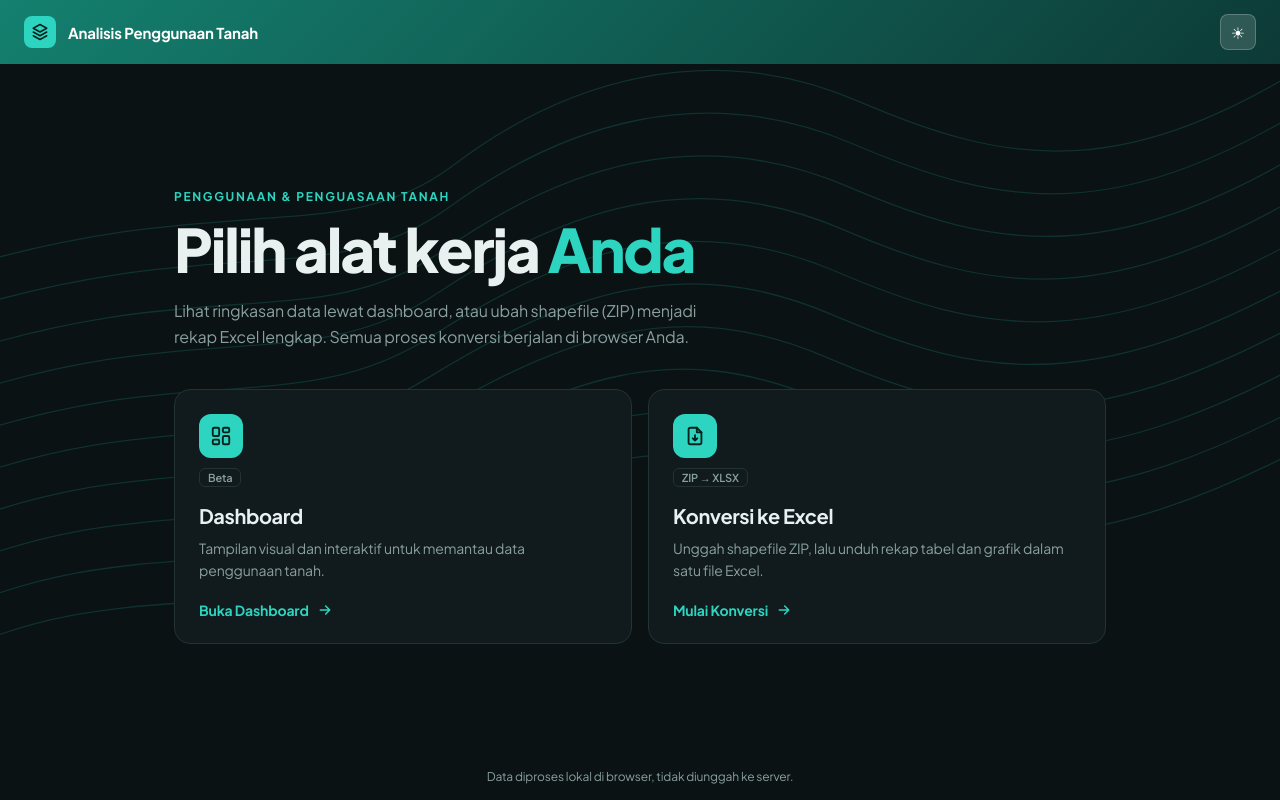
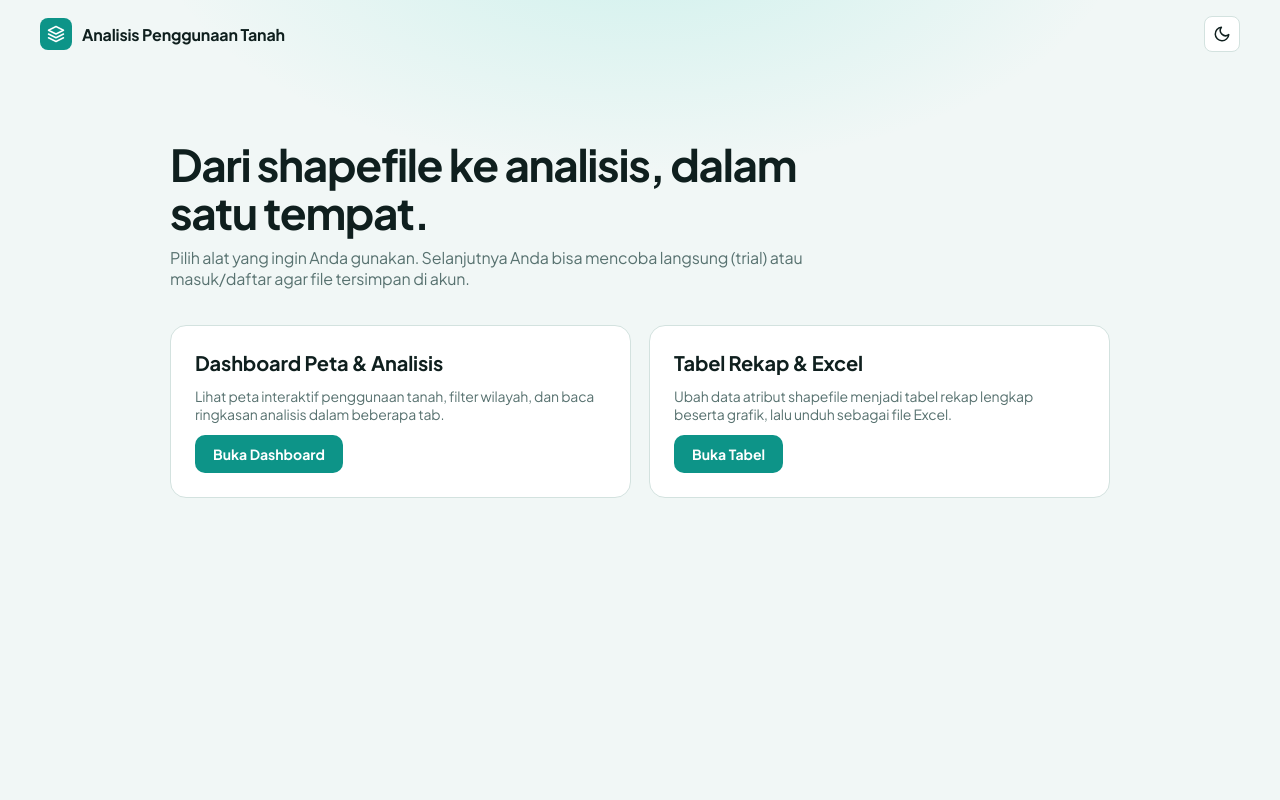
Before and after one commit to ferryferdyansyah/landing-bpn, a plain HTML site: page index.html in a window 1280 px wide. Drawn offline with nearby package versions, Linux system fonts and the light colour scheme.

Commit message:
Update index.html

```diff
--- a/index.html
+++ b/index.html
@@ -1,99 +1,121 @@
 <!DOCTYPE html>
 <html lang="id">
 <head>
-<meta charset="utf-8">
+<meta charset="UTF-8">
 <meta name="viewport" content="width=device-width, initial-scale=1">
 <title>Analisis Penggunaan Tanah</title>
-<link rel="preconnect" href="https://fonts.googleapis.com"><link rel="preconnect" href="https://fonts.gstatic.com" crossorigin>
-<link href="https://fonts.googleapis.com/css2?family=Plus+Jakarta+Sans:wght@400;500;600;700;800&display=swap" rel="stylesheet">
-<script>document.documentElement.dataset.theme="dark"</script>
+<link rel="preconnect" href="https://fonts.googleapis.com">
+<link rel="preconnect" href="https://fonts.gstatic.com" crossorigin>
+<link href="https://fonts.googleapis.com/css2?family=Plus+Jakarta+Sans:wght@400;500;600;700&display=swap" rel="stylesheet">
+<script>
+try{document.documentElement.dataset.theme=localStorage.theme||(matchMedia("(prefers-color-scheme:dark)").matches?"dark":"light")}catch(e){document.documentElement.dataset.theme="light"}
+</script>
 <style>
-:root{--bg:#0a1214;--card:#111b1d;--card2:#16242a;--bd:#223235;--tx:#e8f1f0;--mut:#8aa09e;--acc:#2dd4bf;--acc-tx:#04211d;
- --hero:linear-gradient(135deg,#14806f 0%,#0d3a36 100%);--line:#2dd4bf;--lo:.16}
-:root[data-theme=light]{--bg:#f1f7f6;--card:#fff;--card2:#eaf3f1;--bd:#d3e2df;--tx:#0f1f1e;--mut:#587270;--acc:#0d9488;--acc-tx:#fff;
- --hero:linear-gradient(135deg,#17a592 0%,#0f766e 100%);--line:#0f766e;--lo:.2}
+:root{--bg:#0a1214;--card:#111b1d;--bd:#223235;--tx:#e8f1f0;--mu:#8aa09e;--ac:#2dd4bf;--ac-tx:#04211d;--hov:#16242a;--scrim:rgba(0,0,0,.6)}
+:root[data-theme=light]{--bg:#f1f7f6;--card:#fff;--bd:#d3e2df;--tx:#0f1f1e;--mu:#587270;--ac:#0d9488;--ac-tx:#fff;--hov:#eaf3f1;--scrim:rgba(15,31,30,.45)}
 *{box-sizing:border-box}
-html,body{height:100%}
-body{margin:0;font-family:"Plus Jakarta Sans",system-ui,Segoe UI,Arial,sans-serif;background:var(--bg);color:var(--tx);letter-spacing:-.01em;display:flex;flex-direction:column;position:relative;overflow-x:hidden}
-.topo{position:fixed;inset:0;width:100%;height:100%;z-index:0;pointer-events:none;opacity:var(--lo)}
-.topo path{fill:none;stroke:var(--line);stroke-width:1.2}
-header{position:relative;z-index:1;background:var(--hero);color:#fff;padding:14px 24px;display:flex;align-items:center;gap:12px}
-.logo{width:32px;height:32px;border-radius:8px;background:var(--acc);color:var(--acc-tx);display:grid;place-items:center;flex:none}
-.logo svg{width:18px;height:18px}
-header b{font-size:15px;font-weight:700}
-#theme{margin-left:auto;width:36px;height:36px;padding:0;border-radius:8px;background:rgba(255,255,255,.14);border:1px solid rgba(255,255,255,.22);color:#fff;font-size:16px;cursor:pointer;font-family:inherit}
-#theme:hover{background:rgba(255,255,255,.24)}
-main{position:relative;z-index:1;flex:1;width:100%;max-width:980px;margin:auto;padding:56px 24px 40px;display:flex;flex-direction:column;justify-content:center}
-.eyebrow{font-size:12px;font-weight:700;letter-spacing:.14em;text-transform:uppercase;color:var(--acc);margin:0 0 14px}
-h1{margin:0;font-size:clamp(34px,6vw,60px);line-height:1.04;font-weight:800;letter-spacing:-.035em;max-width:14em}
-h1 span{color:var(--acc)}
-.lead{margin:18px 0 0;max-width:34em;font-size:16px;line-height:1.6;color:var(--mut)}
-.choices{display:grid;grid-template-columns:1fr 1fr;gap:16px;margin-top:40px}
-.choice{display:flex;flex-direction:column;gap:10px;text-decoration:none;color:var(--tx);background:var(--card);border:1px solid var(--bd);border-radius:16px;padding:24px;transition:transform .18s,border-color .18s,background .18s}
-.choice:hover{transform:translateY(-3px);border-color:var(--acc);background:var(--card2)}
-.choice:focus-visible{outline:2px solid var(--acc);outline-offset:3px}
-.ic{width:44px;height:44px;border-radius:12px;background:var(--acc);color:var(--acc-tx);display:grid;place-items:center}
-.ic svg{width:22px;height:22px}
-.choice h2{margin:6px 0 0;font-size:20px;font-weight:700;letter-spacing:-.02em}
-.choice p{margin:0;font-size:14px;line-height:1.55;color:var(--mut)}
-.go{margin-top:auto;padding-top:10px;display:flex;align-items:center;gap:8px;font-size:14px;font-weight:700;color:var(--acc)}
-.go svg{width:16px;height:16px;transition:transform .18s}
-.choice:hover .go svg{transform:translateX(4px)}
-.tag{font-size:11px;font-weight:600;color:var(--mut);border:1px solid var(--bd);border-radius:6px;padding:2px 8px;align-self:flex-start}
-footer{position:relative;z-index:1;padding:16px 24px;text-align:center;font-size:12px;color:var(--mut)}
-@media(max-width:700px){.choices{grid-template-columns:1fr}main{padding-top:36px}}
-@media(prefers-reduced-motion:reduce){*{transition:none!important}}
+body{margin:0;min-height:100vh;display:flex;flex-direction:column;font-family:"Plus Jakarta Sans",system-ui,Segoe UI,Arial,sans-serif;background:radial-gradient(700px 360px at 50% -10%,rgba(45,212,191,.18),transparent 70%),var(--bg);color:var(--tx);letter-spacing:-.01em}
+.top{display:flex;align-items:center;gap:10px;padding:16px clamp(16px,4vw,40px);font-weight:700}
+.logo{width:32px;height:32px;border-radius:8px;background:var(--ac);color:var(--ac-tx);display:grid;place-items:center}
+.logo svg,.ic{width:18px;height:18px;fill:none;stroke:currentColor;stroke-width:2;stroke-linecap:round;stroke-linejoin:round}
+.sp{flex:1}
+button{font-family:inherit;cursor:pointer}
+.th{width:36px;height:36px;border-radius:8px;border:1px solid var(--bd);background:var(--card);color:var(--tx);display:grid;place-items:center}
+.th .sun{display:none}[data-theme=dark] .th .sun{display:block}[data-theme=dark] .th .moon{display:none}
+main{flex:1;max-width:980px;width:100%;margin:0 auto;padding:clamp(24px,6vw,72px) 20px}
+h1{margin:0 0 10px;font-size:clamp(28px,4.5vw,44px);line-height:1.1;letter-spacing:-.03em;max-width:16em}
+.lead{color:var(--mu);margin:0 0 36px;max-width:40em}
+.grid{display:grid;grid-template-columns:repeat(auto-fit,minmax(280px,1fr));gap:18px}
+.card{background:var(--card);border:1px solid var(--bd);border-radius:16px;padding:24px;display:flex;flex-direction:column;gap:12px}
+.card h2{margin:0;font-size:20px}
+.card p{margin:0;color:var(--mu);font-size:14px;flex:1}
+.cta{align-self:flex-start;background:var(--ac);color:var(--ac-tx);border:0;border-radius:10px;padding:10px 18px;font-size:14px;font-weight:700}
+.cta:hover{filter:brightness(1.08)}
+.modal{position:fixed;inset:0;background:var(--scrim);display:grid;place-items:center;padding:16px;z-index:10}
+.modal[hidden]{display:none}
+.mbox{background:var(--card);border:1px solid var(--bd);border-radius:16px;width:min(520px,100%);padding:24px}
+.mbox h3{margin:0 0 4px;font-size:18px}.mbox>p{margin:0 0 16px;color:var(--mu);font-size:14px}
+.opt{display:block;width:100%;text-align:left;background:var(--card);color:var(--tx);border:1px solid var(--bd);border-radius:12px;padding:14px 16px;margin-bottom:10px}
+.opt:hover,.opt:focus-visible{border-color:var(--ac);background:var(--hov);outline:none}
+.opt b{display:block;font-size:15px}.opt span{font-size:13px;color:var(--mu)}
+.close{background:none;border:0;color:var(--mu);font-size:13px;padding:6px 0}
+.badge{display:inline-block;font-size:11px;font-weight:700;padding:2px 8px;border-radius:999px;background:rgba(245,158,11,.18);color:#d97706;margin-left:6px;vertical-align:middle}
 </style>
 </head>
 <body>
-<svg class="topo" viewBox="0 0 1200 800" preserveAspectRatio="xMidYMid slice" aria-hidden="true">
-<path d="M-50 640C120 560 230 620 380 540S620 420 760 480 1010 560 1250 430"/>
-<path d="M-50 600C130 520 240 580 385 500S625 380 765 440 1015 520 1250 390"/>
-<path d="M-50 560C140 480 250 540 390 460S630 340 770 400 1020 480 1250 350"/>
-<path d="M-50 520C150 440 260 500 395 420S635 300 775 360 1025 440 1250 310"/>
-<path d="M-50 480C160 400 270 460 400 380S640 260 780 320 1030 400 1250 270"/>
-<path d="M-50 440C170 360 280 420 405 340S645 220 785 280 1035 360 1250 230"/>
-<path d="M-50 400C180 320 290 380 410 300S650 180 790 240 1040 320 1250 190"/>
-<path d="M-50 360C190 280 300 340 415 260S655 140 795 200 1045 280 1250 150"/>
-<path d="M-50 320C200 240 310 300 420 220S660 100 800 160 1050 240 1250 110"/>
-<path d="M-50 280C210 200 320 260 425 180S665 60 805 120 1055 200 1250 70"/>
-</svg>
+<header class="top">
+  <span class="logo"><svg viewBox="0 0 24 24"><path d="M12 2 2 7l10 5 10-5-10-5zM2 17l10 5 10-5M2 12l10 5 10-5"/></svg></span>Analisis Penggunaan Tanah
+  <span class="sp"></span>
+  <button class="th" id="theme" title="Ganti tema" aria-label="Ganti tema">
+    <svg class="ic moon" viewBox="0 0 24 24"><path d="M21 12.8A9 9 0 1 1 11.2 3a7 7 0 0 0 9.8 9.8z"/></svg>
+    <svg class="ic sun" viewBox="0 0 24 24"><circle cx="12" cy="12" r="4"/><path d="M12 2v2M12 20v2M4.9 4.9l1.4 1.4M17.7 17.7l1.4 1.4M2 12h2M20 12h2M4.9 19.1l1.4-1.4M17.7 6.3l1.4-1.4"/></svg>
+  </button>
+</header>
+<main>
+  <h1>Dari shapefile ke analisis, dalam satu tempat.</h1>
+  <p class="lead">Pilih alat yang ingin Anda gunakan. Selanjutnya Anda bisa mencoba langsung (trial) atau masuk/daftar agar file tersimpan di akun.</p>
+  <div class="grid">
+    <section class="card">
+      <h2>Dashboard Peta &amp; Analisis</h2>
+      <p>Lihat peta interaktif penggunaan tanah, filter wilayah, dan baca ringkasan analisis dalam beberapa tab.</p>
+      <button class="cta" data-app="dashboard">Buka Dashboard</button>
+    </section>
+    <section class="card">
+      <h2>Tabel Rekap &amp; Excel</h2>
+      <p>Ubah data atribut shapefile menjadi tabel rekap lengkap beserta grafik, lalu unduh sebagai file Excel.</p>
+      <button class="cta" data-app="tabel">Buka Tabel</button>
+    </section>
+  </div>
+</main>
 
-<header>
- <div class="logo"><svg viewBox="0 0 24 24" fill="none" stroke="currentColor" stroke-width="2" stroke-linecap="round" stroke-linejoin="round"><path d="m12 2 9 5-9 5-9-5 9-5Z"/><path d="m3 12 9 5 9-5"/><path d="m3 17 9 5 9-5"/></svg></div>
- <b>Analisis Penggunaan Tanah</b>
- <button id="theme" title="Ganti tema terang/gelap" aria-label="Ganti tema"></button>
-</header>
+<div class="modal" id="mod" hidden>
+  <div class="mbox" role="dialog" aria-labelledby="mt">
+    <h3 id="mt">Pilih cara akses</h3>
+    <p id="ms"></p>
+    <button class="opt" id="o-trial"><b>Coba Trial <span class="badge">tanpa akun</span></b><span>Langsung pakai. File yang diunggah <u>tidak disimpan</u> ke database.</span></button>
+    <button class="opt" id="o-login"><b id="o-login-t">Masuk / Daftar</b><span id="o-login-s">File yang diunggah tersimpan di akun dan bisa dibuka lagi kapan saja.</span></button>
+    <button class="close" id="close">Batal</button>
+  </div>
+</div>
 
-<main>
- <p class="eyebrow">Penggunaan &amp; Penguasaan Tanah</p>
- <h1>Pilih alat kerja <span>Anda</span></h1>
- <p class="lead">Lihat ringkasan data lewat dashboard, atau ubah shapefile (ZIP) menjadi rekap Excel lengkap. Semua proses konversi berjalan di browser Anda.</p>
+<script src="https://cdn.jsdelivr.net/npm/@supabase/supabase-js@2"></script>
+<script src="frontend/supabase.js"></script>
+<script>
+const APPS = {
+  dashboard: { name: 'Dashboard Peta & Analisis', url: 'frontend/index.html', next: 'index.html' },
+  tabel:     { name: 'Tabel Rekap & Excel',       url: 'tabel-excel/index.html', next: '../tabel-excel/index.html' }
+};
+const $ = s => document.querySelector(s), mod = $('#mod');
+let app = null, session = null;
 
- <div class="choices">
-  <a class="choice" href="https://ferryferdyansyah.github.io/dashboard-beta/login.html" target="_blank" rel="noopener">
-   <div class="ic"><svg viewBox="0 0 24 24" fill="none" stroke="currentColor" stroke-width="2" stroke-linecap="round" stroke-linejoin="round"><rect x="3" y="3" width="7" height="9" rx="1.5"/><rect x="14" y="3" width="7" height="5" rx="1.5"/><rect x="14" y="12" width="7" height="9" rx="1.5"/><rect x="3" y="16" width="7" height="5" rx="1.5"/></svg></div>
-   <span class="tag">Beta</span>
-   <h2>Dashboard</h2>
-   <p>Tampilan visual dan interaktif untuk memantau data penggunaan tanah.</p>
-   <span class="go">Buka Dashboard <svg viewBox="0 0 24 24" fill="none" stroke="currentColor" stroke-width="2.4" stroke-linecap="round" stroke-linejoin="round"><path d="M5 12h14M13 6l6 6-6 6"/></svg></span>
-  </a>
-  <a class="choice" href="tabel-excel/index.html">
-   <div class="ic"><svg viewBox="0 0 24 24" fill="none" stroke="currentColor" stroke-width="2" stroke-linecap="round" stroke-linejoin="round"><path d="M14 3H7a2 2 0 0 0-2 2v14a2 2 0 0 0 2 2h10a2 2 0 0 0 2-2V8Z"/><path d="M14 3v5h5"/><path d="M12 11v6M9.5 14.5 12 17l2.5-2.5"/></svg></div>
-   <span class="tag">ZIP → XLSX</span>
-   <h2>Konversi ke Excel</h2>
-   <p>Unggah shapefile ZIP, lalu unduh rekap tabel dan grafik dalam satu file Excel.</p>
-   <span class="go">Mulai Konversi <svg viewBox="0 0 24 24" fill="none" stroke="currentColor" stroke-width="2.4" stroke-linecap="round" stroke-linejoin="round"><path d="M5 12h14M13 6l6 6-6 6"/></svg></span>
-  </a>
- </div>
-</main>
-<footer>Data diproses lokal di browser, tidak diunggah ke server.</footer>
+$('#theme').onclick = () => {
+  const r = document.documentElement; r.dataset.theme = r.dataset.theme === 'dark' ? 'light' : 'dark';
+  try { localStorage.theme = r.dataset.theme } catch (e) {}
+};
 
-<script>
-const tb=document.getElementById('theme'),root=document.documentElement;
-const paint=()=>{tb.textContent=root.dataset.theme==='light'?'☾':'☀'};
-tb.onclick=()=>{root.dataset.theme=root.dataset.theme==='light'?'dark':'light';paint()};
-paint();
+// Cek sesi (jika sudah login, tombol masuk langsung melanjutkan)
+(async () => { try { session = (await supa.auth.getSession()).data.session } catch (e) {} })();
+
+document.querySelectorAll('[data-app]').forEach(b => b.onclick = () => {
+  app = APPS[b.dataset.app];
+  $('#ms').textContent = app.name + ' — bagaimana Anda ingin menggunakannya?';
+  if (session) {
+    $('#o-login-t').textContent = 'Lanjutkan sebagai ' + session.user.email;
+    $('#o-login-s').textContent = 'File yang diunggah tersimpan di akun Anda.';
+  } else {
+    $('#o-login-t').textContent = 'Masuk / Daftar';
+    $('#o-login-s').textContent = 'File yang diunggah tersimpan di akun dan bisa dibuka lagi kapan saja.';
+  }
+  mod.hidden = false; $('#o-trial').focus();
+});
+$('#o-trial').onclick = () => location.href = app.url + '?mode=trial';
+$('#o-login').onclick = () => {
+  location.href = session ? app.url : 'frontend/login.html?next=' + encodeURIComponent(app.next);
+};
+const closeM = () => mod.hidden = true;
+$('#close').onclick = closeM;
+mod.addEventListener('click', e => { if (e.target === mod) closeM() });
+document.addEventListener('keydown', e => { if (e.key === 'Escape') closeM() });
 </script>
 </body>
 </html>
```
